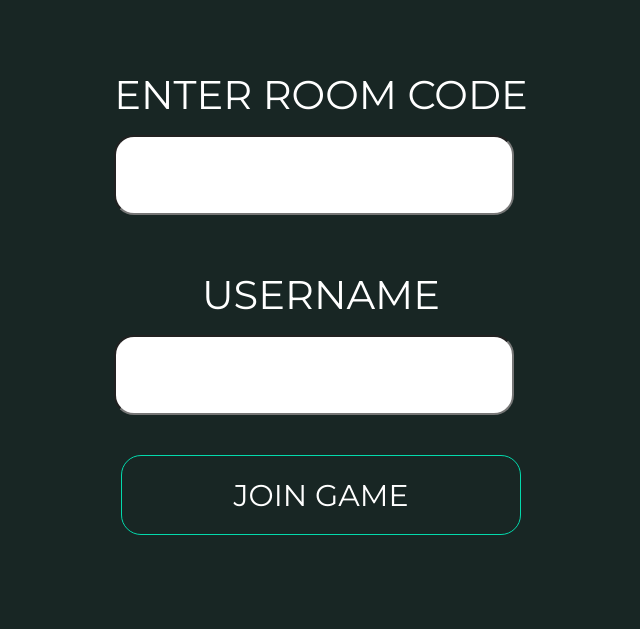
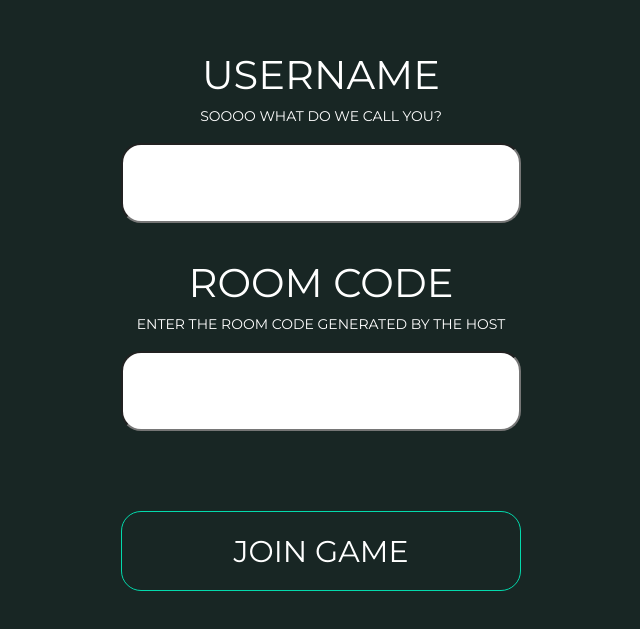
Before and after one commit to dopeantelope/missions, a plain HTML site: page join-game.html in a window 1280 px wide. Shown: the part 105-734 px from the top of the page, without its empty margins (319-959 px from the left). Drawn offline with Linux system fonts and the light colour scheme; a web font is replaced by a local one.

Commit message:
updated css for join game

```diff
--- a/css/style.css
+++ b/css/style.css
@@ -53,7 +53,7 @@ p {
 label {
 	font-size: 4rem;
 	text-align: center;
-	margin-top: 4rem;
+	margin-top: 2rem;
 }
 
 a {
@@ -157,10 +157,24 @@ input {
 form {
 	display: flex;
 	flex-direction: column;
+	align-items: center;
 }
 
 input:focus {
-	outline: none;
+	outline:none;
+}
+
+span {
+	font-size: 1.4rem;
+	margin-top: 1.4rem;
+}
+
+.room-code {
+	margin: -2rem 0;
+}
+
+.bottom-button {
+	margin-top: 6rem;
 }
 
 
--- a/join-game.html
+++ b/join-game.html
@@ -19,13 +19,15 @@
 		<section class="home-page">
 			<h1>Join Game</h1>
 			<form autocomplete="off">
-      	<label for="room-code">Enter Room Code</label>
+      	<label for="username">Username</label>
+				<span>soooo what do we call you?</span>
       	<input type="text" name="username" id="username">
-      	<label for="username">Username</label>
+				<label for="room-code">Room Code</label>
+				<span>Enter the room code generated by the host</span>
       	<input type="text" name="username" id="username">
 			</form>
 			<div class="home-page-buttons">
-				<button>Join Game</button>
+				<button class="bottom-button">Join Game</button>
 			</div>
 		</section>
 
```
Also changed, not shown: your-missions.html (+1 -1 lines).
